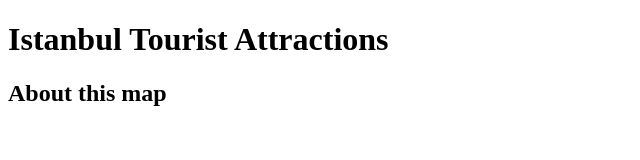
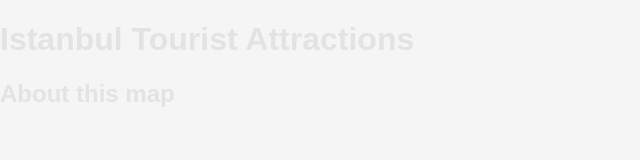
Before and after one commit to MarkM2000/visitistanbul, a plain HTML site: page index.html in a window 1280 px wide. Shown: the whole page, without its empty margins (0-640 px from the left). Drawn offline with Linux system fonts and the light colour scheme; files that its build step writes are made by us from their sources.

Commit message:
add styles.css

```diff
--- a/index.html
+++ b/index.html
@@ -6,10 +6,8 @@
     <title>Istanbul Tourist Attractions</title>
     <meta name='viewport' content='initial-scale=1,maximum-scale=1,user-scalable=no' />
     <link rel='icon' href='https://newmapsplus.github.io/favicon.ico' type='image/x-icon' />
-
-    <style>
-        /* CSS rules written here */
-    </style>
+    <!-- Styles CSS -->
+    <link href="css/styles.css" rel="stylesheet" />
 </head>
 
 <body>
```
